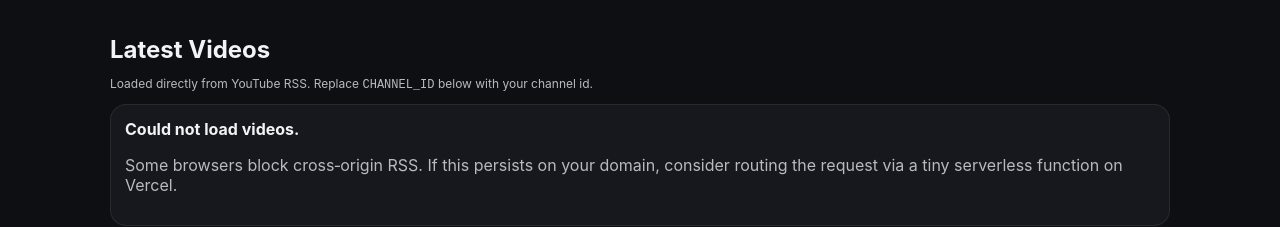
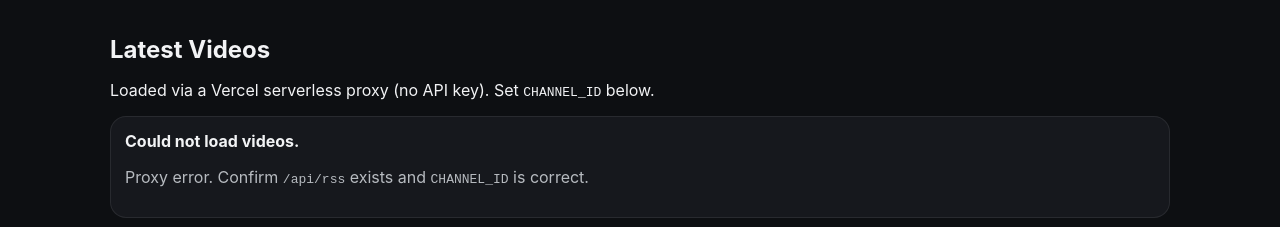
Before and after one commit to bomchanhcho-dotcom/ytb, a plain HTML site: page index.html in a window 1280 px wide. Shown: the part 605-832 px from the top of the page. Drawn offline with Linux system fonts and the light colour scheme; no server answers.

Commit message:
Update index.html

```diff
--- a/index.html
+++ b/index.html
@@ -71,7 +71,7 @@
     <section id="videos" class="section">
       <div class="container">
         <h2 style="margin:0 0 12px">Latest Videos</h2>
-        <p class="note">Loaded directly from YouTube RSS. Replace <code>CHANNEL_ID</code> below with your channel id.</p>
+        <p class=\"note\">Loaded via a Vercel serverless proxy (no API key). Set <code>CHANNEL_ID</code> below.</p>
         <div id="video-grid" class="grid cards"></div>
       </div>
     </section>
@@ -94,7 +94,8 @@
   <script>
     // 1) Set your channel ID here. How to get it: open your channel → right-click → View page source → find "channelId"
     const CHANNEL_ID = "UCIYoWBGBZVzL83L9bglDjTQ"; // e.g. UCxxxxxxxxxxxxxxxx
-    const FEED_URL = `https://www.youtube.com/feeds/videos.xml?channel_id=${CHANNEL_ID}`;
+    // Use serverless proxy to avoid CORS: /api/rss?channel_id=...
+    const FEED_URL = `/api/rss?channel_id=${CHANNEL_ID}`;
 
     const grid = document.getElementById('video-grid');
 
@@ -127,7 +128,7 @@
           grid.appendChild(card);
         });
       }catch(err){
-        grid.innerHTML = `<div class="card" style="grid-column:span 12"><div class="card-content"><strong>Could not load videos.</strong><p class="muted">Some browsers block cross‑origin RSS. If this persists on your domain, consider routing the request via a tiny serverless function on Vercel.</p></div></div>`
+        grid.innerHTML = `<div class=\"card\" style=\"grid-column:span 12\"><div class=\"card-content\"><strong>Could not load videos.</strong><p class=\"muted\">Proxy error. Confirm <code>/api/rss</code> exists and <code>CHANNEL_ID</code> is correct.</p></div></div>`
       }
     }
 
```
